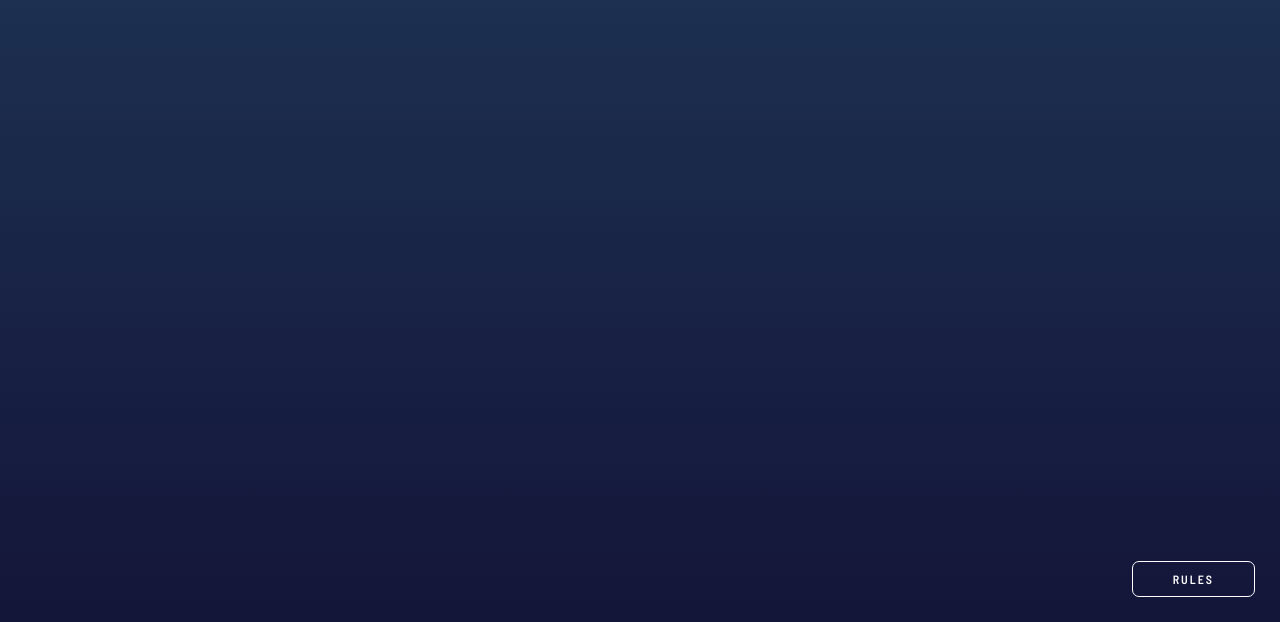
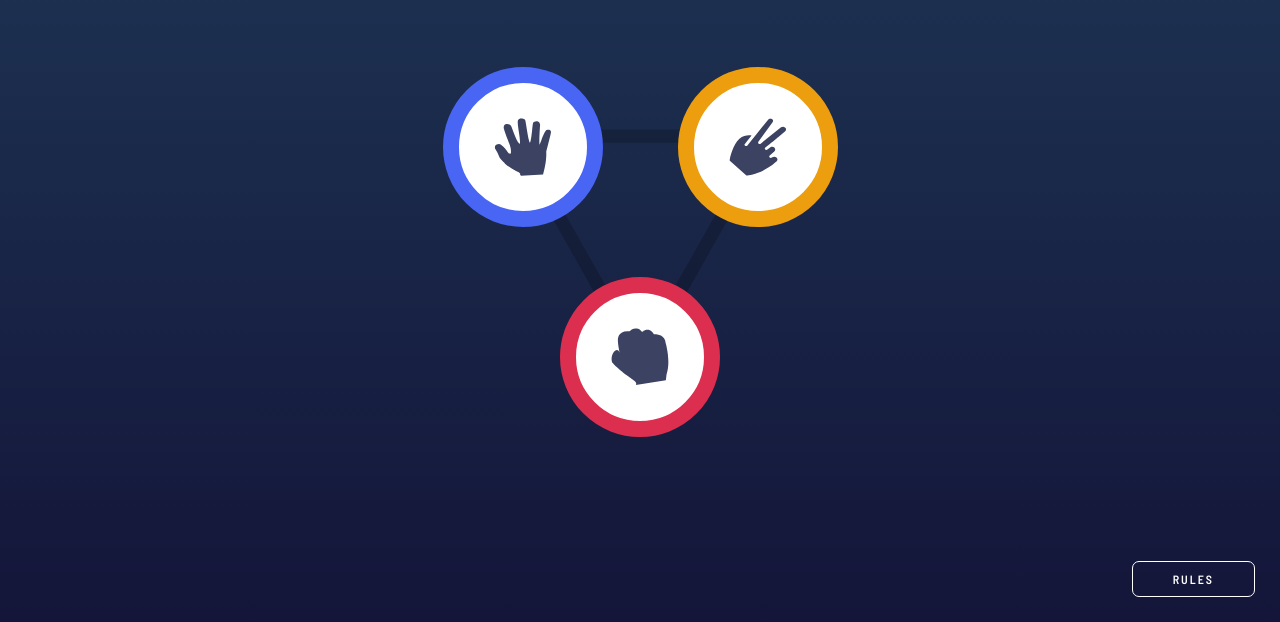
Before and after one commit to Parsa12458/rock-paper-scissors-game, a website built with Vite: page index.html in a window 1280 px wide. Shown: the part 178-800 px from the top of the page. Built offline with nearby package versions, Linux system fonts and the light colour scheme.

Commit message:
implement rock, paper, scissors elements and container of them

```diff
--- a/assets/css/style.css
+++ b/assets/css/style.css
@@ -13,12 +13,9 @@
 }
 
 :root {
-  --Scissors-Gradient: hsl(39, 89%, 49%) to hsl(40, 84%, 53%);
-  --Paper-Gradient: hsl(230, 89%, 62%) to hsl(230, 89%, 65%);
-  --Rock-Gradient: hsl(349, 71%, 52%) to hsl(349, 70%, 56%);
-  --Lizard-Gradient: hsl(261, 73%, 60%) to hsl(261, 72%, 63%);
-  --Cyan: hsl(189, 59%, 53%) to hsl(189, 58%, 57%);
-
+  --Scissors: hsl(39, 89%, 49%);
+  --Paper: hsl(230, 89%, 62%);
+  --Rock: hsl(349, 71%, 52%);
   --Dark-Text: hsl(229, 25%, 31%);
   --Score-Text: hsl(229, 64%, 46%);
   --Header-Outline: hsl(217, 16%, 45%);
@@ -90,7 +87,73 @@ body {
   color: var(--Dark-Text);
 }
 
-/* Modal */
+/* -Main Container */
+.main {
+  margin-top: 7rem;
+}
+
+.main--1 {
+  display: grid;
+  grid-template-columns: repeat(2, 1fr);
+  grid-template-rows: repeat(2, 1fr);
+  gap: 5rem;
+  column-gap: 7.5rem;
+  background-image: url("../images/bg-triangle.svg");
+  background-repeat: no-repeat;
+  background-position: center;
+  background-size: 70%;
+}
+
+.option__container {
+  background-color: #fff;
+  padding: 8vh;
+  border-radius: 50%;
+  position: relative;
+  cursor: pointer;
+}
+
+.option__container img {
+  position: absolute;
+  top: 50%;
+  left: 50%;
+  translate: -50% -50%;
+  width: 45%;
+  height: 45%;
+}
+
+.option--paper {
+  border: 2vh solid var(--Paper);
+  grid-column: 1/2;
+}
+.option--scissors {
+  border: 2vh solid var(--Scissors);
+  grid-column: 2/3;
+}
+.option--rock {
+  border: 2vh solid var(--Rock);
+  grid-column: 1/3;
+  justify-self: center;
+}
+
+/* -Button Styles */
+.btn {
+  text-transform: uppercase;
+  padding: 0.8rem 4rem;
+  font-size: 1.2rem;
+  letter-spacing: 2px;
+  border-radius: 0.7rem;
+  cursor: pointer;
+}
+
+.btn--modal {
+  color: #fff;
+  border: 1px solid #fff;
+  position: absolute;
+  bottom: 2.5rem;
+  right: 2.5rem;
+}
+
+/* -Modal */
 .modal {
   position: absolute;
   top: 50%;
@@ -138,20 +201,3 @@ body {
   pointer-events: none;
   visibility: hidden;
 }
-
-.btn {
-  text-transform: uppercase;
-  padding: 0.8rem 4rem;
-  font-size: 1.2rem;
-  letter-spacing: 2px;
-  border-radius: 0.7rem;
-  cursor: pointer;
-}
-
-.btn--modal {
-  color: #fff;
-  border: 1px solid #fff;
-  position: absolute;
-  bottom: 2.5rem;
-  right: 2.5rem;
-}
--- a/index.html
+++ b/index.html
@@ -23,6 +23,18 @@
       </header>
 
       <!-- MAIN CONTAINER -->
+      <main class="main main--1">
+        <!-- STEP 1 -->
+        <div class="option__container option--paper" data-option="paper">
+          <img src="./assets/images/icon-paper.svg" alt="Paper Image" />
+        </div>
+        <div class="option__container option--scissors" data-option="scissors">
+          <img src="./assets/images/icon-scissors.svg" alt="Scissors Image" />
+        </div>
+        <div class="option__container option--rock" data-option="rock">
+          <img src="./assets/images/icon-rock.svg" alt="Rock Image" />
+        </div>
+      </main>
 
       <!-- RULES BUTTON -->
       <span class="btn btn--modal">RULES</span>
```
